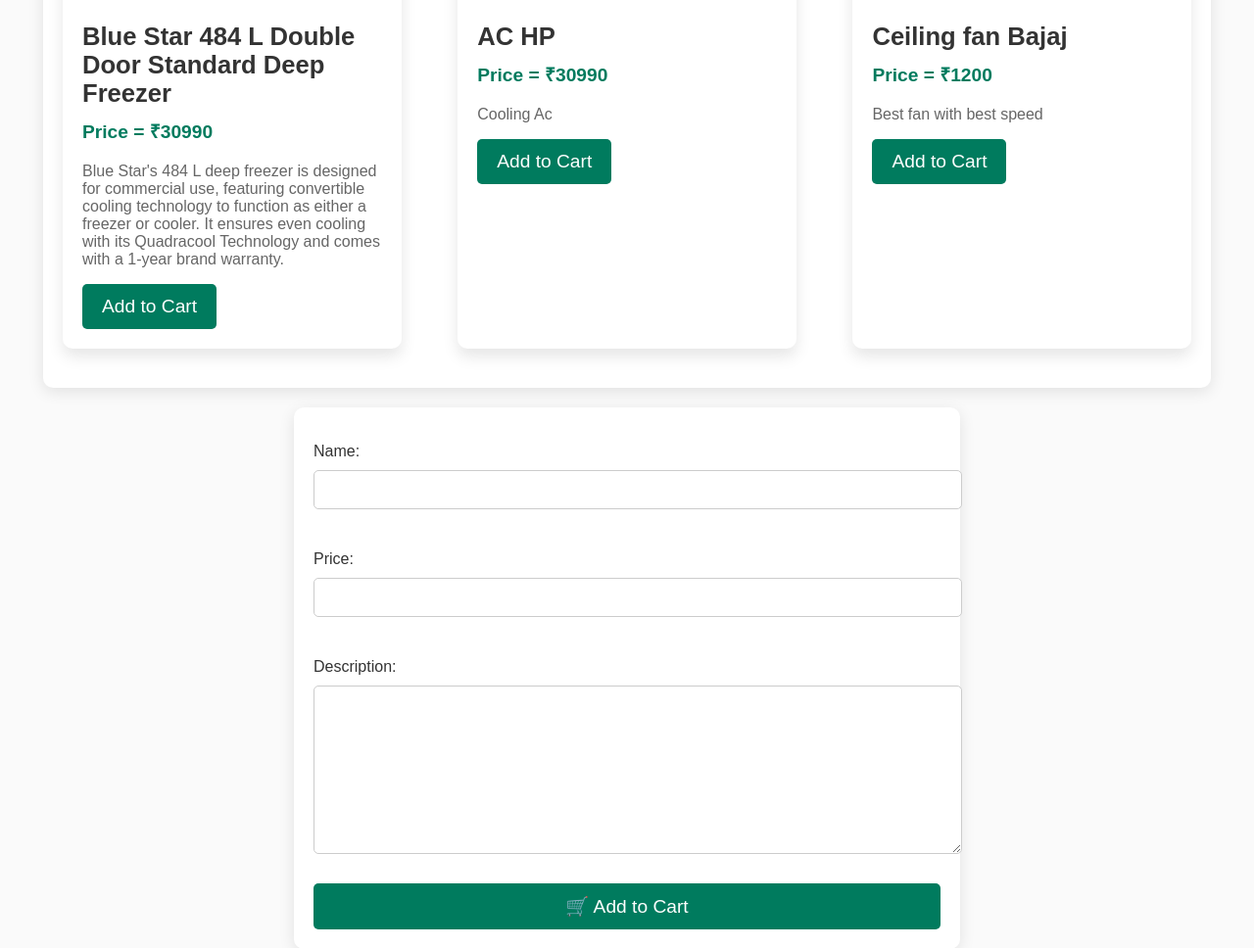
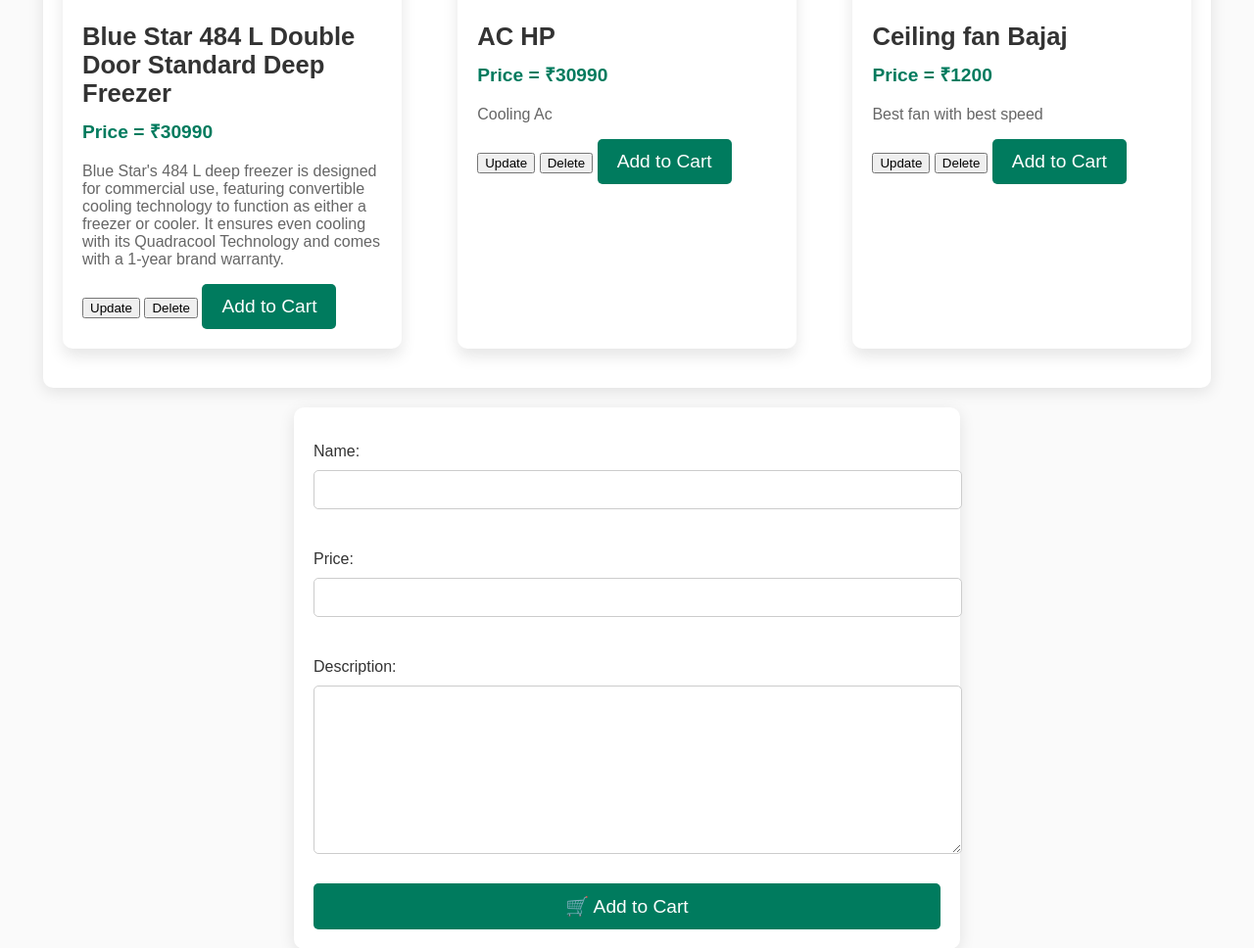
Before and after one commit to Mvinit2245/Django, a Django app: page /electronics/product/ in a window 1280 px wide. Shown: the part 2181-3149 px from the top of the page at 98% size. Run offline with Django 5.2, Linux system fonts and the light colour scheme; data comes from the database, SQL or seed files in the repository; both versions use the stored data as it was after the commit.

Commit message:
Third Commit

```diff
--- a/flipkart/electronics/templates/electronics/product_detail.html
+++ b/flipkart/electronics/templates/electronics/product_detail.html
@@ -168,11 +168,16 @@
             <h2 class="product-name">{{ pro.name }}</h2>
             <p class="product-price">Price = ₹{{ pro.price }}</p>
             <p class="product-description">{{ pro.description }}</p>
+            <a href="{% url 'update_product' pro.id%}"> <button type="button">Update </button></a>
+            <a href="{% url 'delete_product' pro.id%}"> <button type="button">Delete </button></a>
+
             <button class="button">Add to Cart</button>
         </div>
     </div>
     {% endfor %}
 </div>
+
+
 
 <div>
     <div class="form-container">
--- /dev/null
+++ b/flipkart/electronics/templates/electronics/update_product.html
@@ -0,0 +1,6 @@
+<h2> Update Product </h2>
+<form method='POST'>
+    {% csrf_token %}
+    {{ form.as_p }}
+    <button type="submit"> Save Changes </button>
+</form>
--- a/flipkart/electronics/urls.py
+++ b/flipkart/electronics/urls.py
@@ -3,5 +3,7 @@
 
 
 urlpatterns =[
-    path('product/', views.product_detail, name="product_detail")
+    path('product/', views.product_detail, name="product_detail"),
+    path('update/<int:id>/',views.update_product, name='update_product'),
+    path("delete_product/<int:id>", views.delete_product, name="delete_product"),
 ]
--- a/flipkart/electronics/views.py
+++ b/flipkart/electronics/views.py
@@ -1,4 +1,4 @@
-from django.shortcuts import render
+from django.shortcuts import render, redirect,get_object_or_404
 from .models import Product
 from .forms import ProductForm
 
@@ -15,4 +15,23 @@
         form = ProductForm(request.POST)
         if form.is_valid():
             form.save()
+            form = ProductForm()
     return render(request, 'electronics/product_detail.html', {"prod":prod, "form":form})
+
+def update_product(request,id):
+    prod = get_object_or_404(Product,id=id)
+
+    if request.method == 'POST':
+        form = ProductForm(request.POST, instance=prod)
+        if form.is_valid():
+            form.save()
+            return redirect('product_detail')
+
+    else:
+        form =ProductForm(instance = prod)
+    return render(request,'electronics/update_product.html',{"form":form, "prod":prod})
+
+def delete_product(request , id):
+    prod = get_object_or_404(Product,id=id)
+    prod.delete()
+    return redirect('product_detail')
```
Also changed, not shown: flipkart/db.sqlite3.
